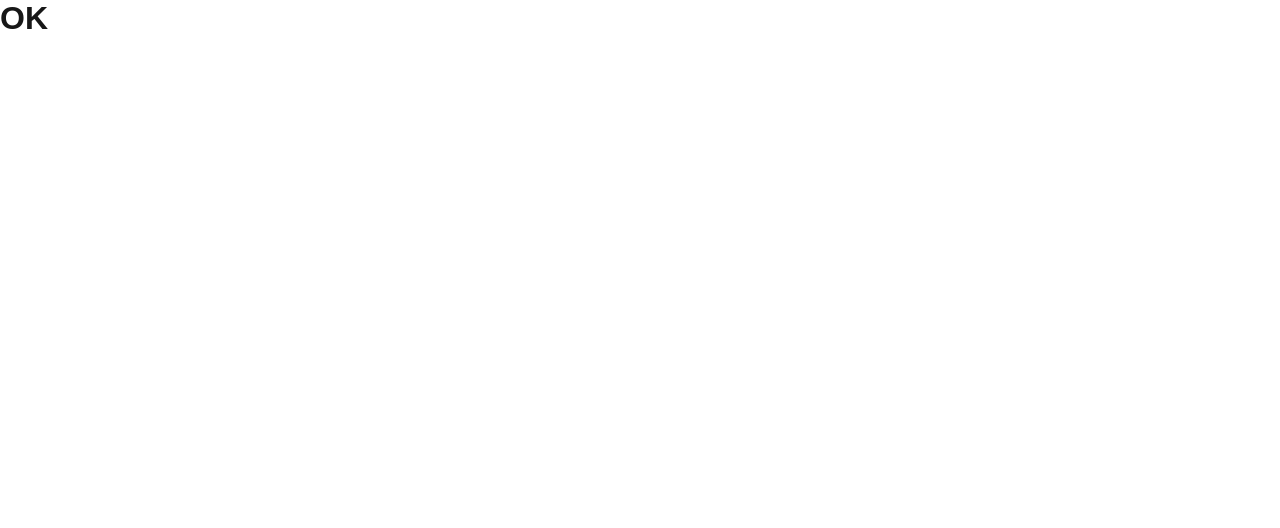
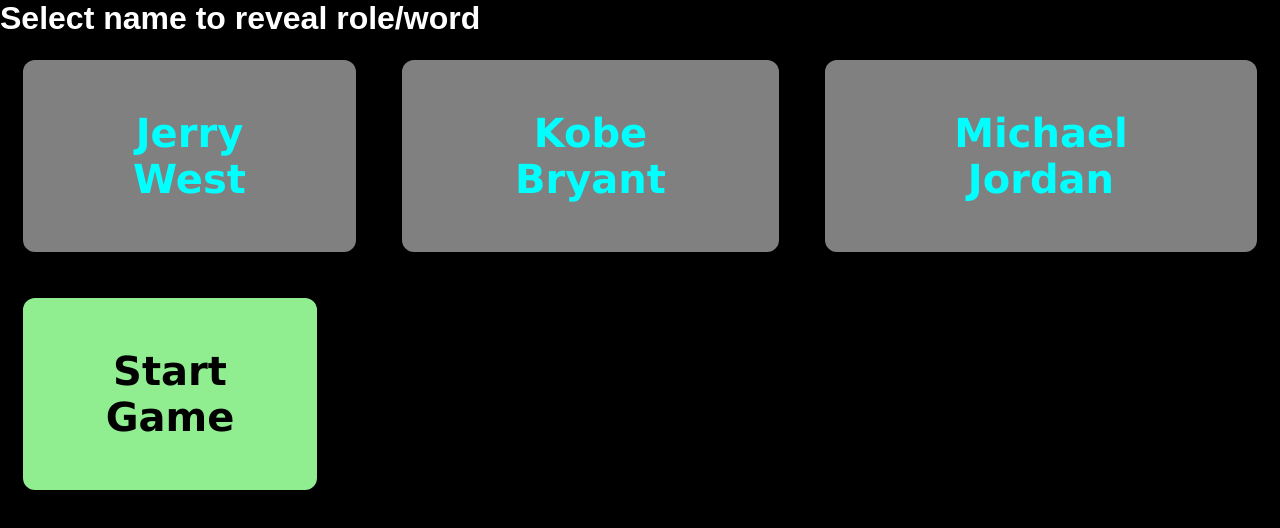
Before and after one commit to couldbedaniel/Imposter-With-Custom-Words, a Next.js app: page /game in a window 1280 px wide. Shown: the top 528 px of the page. Built offline with nearby package versions, Linux system fonts and the light colour scheme.

Commit message:
added starter

```diff
--- a/app/game/page.js
+++ b/app/game/page.js
@@ -1,17 +1,67 @@
 "use client";
-import React, {useState} from "react";
+import React, {useState, useEffect} from "react";
 import "../style.css";
 import Button from "../button.js";
 import {cats} from "../../data/cats.js";
 import {nameList} from "../../data/names.js";
-import Card from "../players/card.js";
+import PCard from "./pcard.js";
 
 
 export default function Game(){
+    const [chosen, setChosen] = useState(Array(nameList.length).fill(false));
+    const [imposter, setImposter] = useState(null);
+    const [category, setCategory] = useState(null);
+    const [word, setWord] = useState(null);
+    const [on, setOn] = useState(-1);
+
+    useEffect(() => {
+        setImposter(Math.floor(Math.random()*nameList.length));
+
+        const number1 = Math.floor(Math.random()*cats.length);
+        setCategory(cats[number1]);
+
+        const number2 = Math.floor(Math.random()*cats[number1].list.length);
+        setWord(cats[number1].list[number2]);
+    }, []);
+
+
+
+    function handleChoose(index){
+        if(chosen[index] === false){
+            setChosen(p => {
+                const copy = [...p];
+                copy[index] = true;
+                return(copy);
+            });
+
+        }
+        setOn(index);
+    }
+
+    function returnHome(){
+        setOn(-1);
+    }
+
+    if(on === -1){
     return(
         <>
-        <h1>OK</h1>
-
+        <h1 style = {{color: "white"}}>Select name to reveal role/word</h1>
+        <ul className = "name-list">
+            {nameList.map((named, index) => <li key = {index}>
+                <PCard name = {named} chosen = {chosen[index]} onClick = {() => handleChoose(index)}/>
+            </li>
+            )}
+        </ul>
+        <Button btext = "Start Game" linkto = "./starter" color = "lightgreen"/>
         </>
     );
+    } else {
+        return(
+            <>
+            <h1 style = {{color: "white"}}><span>Category: </span><span>{category ? category.title : "temp"}</span></h1>
+            <h1 style = {{color: "white"}}><span>Word: </span>{(on === imposter) ? "you don't get one imposter!" : word.item}</h1>
+            <button onClick = {() => returnHome()} style = {{backgroundColor: "white"}}>Back</button>
+            </>
+        );
+    }
 }
--- /dev/null
+++ b/app/game/pcard.js
@@ -0,0 +1,17 @@
+
+
+export default function PCard(props) {
+    if(props.chosen === true){
+        return(
+        <button className = "card" onClick = {props.onClick} style = {{backgroundColor: "red"}}>
+            <h1 className = "player-name">{props.name}</h1>
+        </button>
+    );
+    }
+
+    return(
+        <button className = "card" onClick = {props.onClick}>
+            <h1 className = "player-name">{props.name}</h1>
+        </button>
+    );
+}
--- a/app/globals.css
+++ b/app/globals.css
@@ -18,7 +18,7 @@ body {
 
 body {
   color: var(--foreground);
-  background: var(--background);
+  background: black; /* var(--foreground); */
   font-family: Arial, Helvetica, sans-serif;
   -webkit-font-smoothing: antialiased;
   -moz-osx-font-smoothing: grayscale;
--- a/app/page.module.css
+++ b/app/page.module.css
@@ -25,7 +25,7 @@
   flex-direction: column;
   align-items: flex-start;
   justify-content: space-between;
-  background-color: var(--foreground);
+  background-color: "var(--foreground)"; /* var(--foreground); */
   padding: 120px 60px;
 }
 
--- a/app/players/card.js
+++ b/app/players/card.js
@@ -1,6 +1,7 @@
 
 
 export default function Card(props) {
+
     return(
         <div className = "card">
             <h1 className = "player-name">{props.name}</h1>
--- a/app/players/page.js
+++ b/app/players/page.js
@@ -30,7 +30,7 @@ export default function Players(){
     return(
         <>
         <div>
-            <h2>Add Players:</h2>
+            <h2 style = {{color: "white"}}>Add Players:</h2>
         <div>
             <input type = "text" placeholder = "Player" value = {playerName} onChange = {handleNameChange}/>
             <button className = "add-button" onClick = {addPlayer}><h3 className = "add-button-text">Add</h3></button>
--- a/data/names.js
+++ b/data/names.js
@@ -0,0 +1,2 @@
+
+export const nameList = ["Jerry West", "Kobe Bryant", "Michael Jordan"];
```
Also changed, not shown: app/starter/page.js (added, +14 -0 lines).
